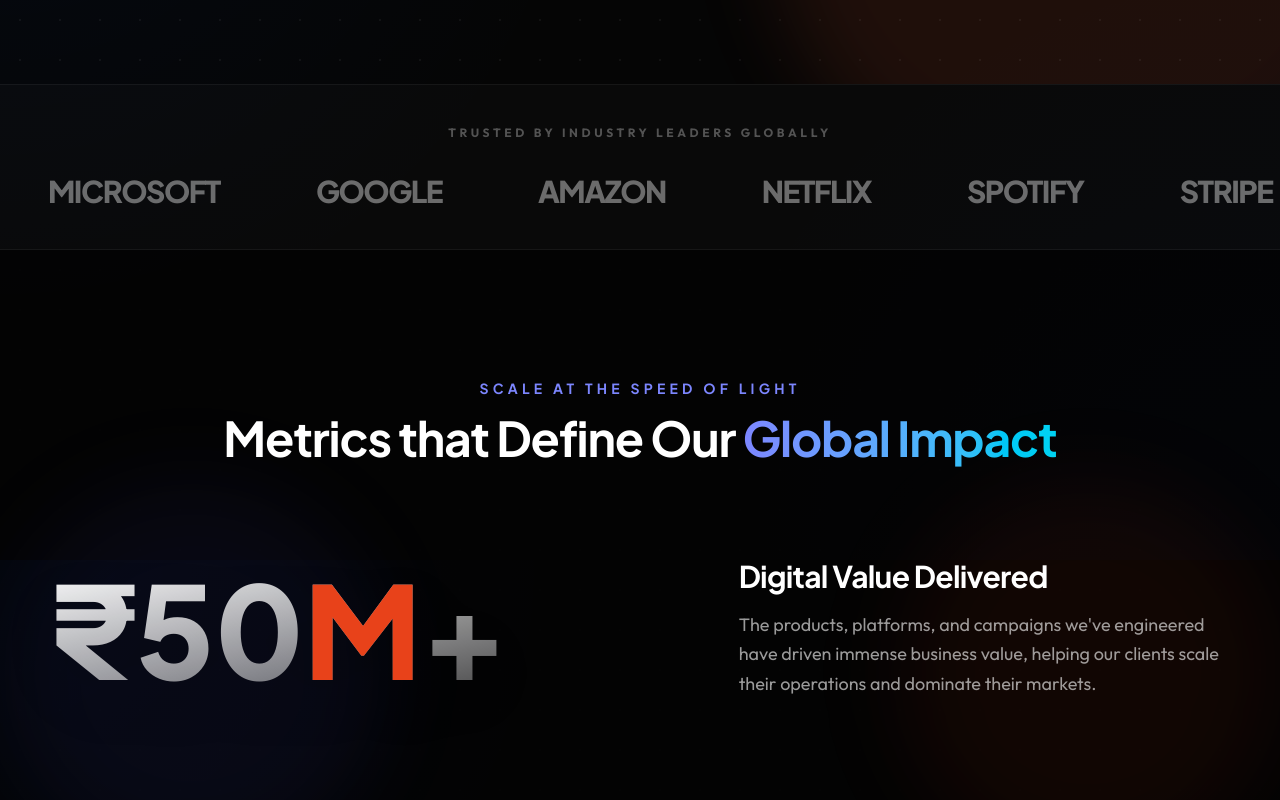
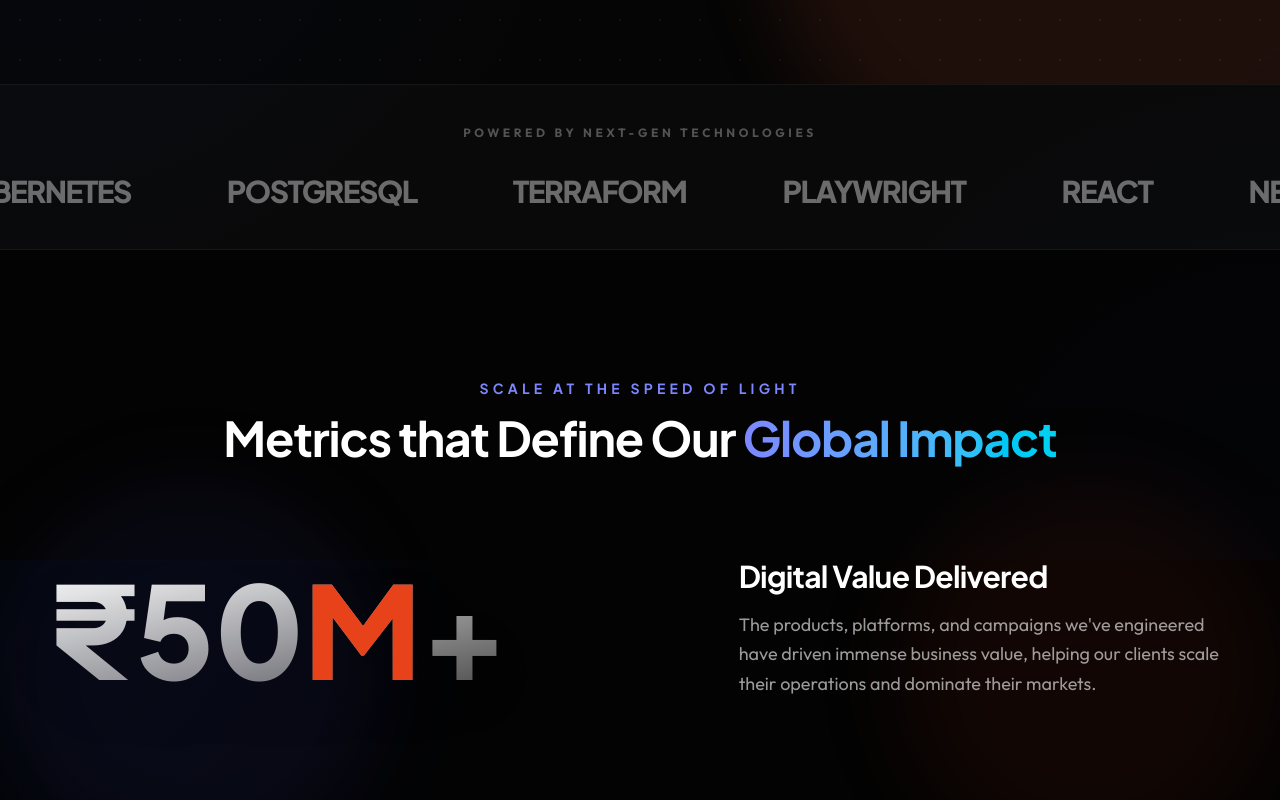
Before and after one commit to asim66/sociodigit, a React (Vite) app: page / in a window 1280 px wide. Shown: the part 1040-1840 px from the top of the page. Built offline with nearby package versions, Linux system fonts and the light colour scheme.

Commit message:
feat: introduce digital marketing marquee and update technology partners section.

```diff
--- a/src/index.css
+++ b/src/index.css
@@ -166,3 +166,17 @@
   from { transform: rotate(0deg); }
   to { transform: rotate(360deg); }
 }
+
+@keyframes marquee {
+  0% { transform: translateX(0%); }
+  100% { transform: translateX(-100%); }
+}
+
+.animate-marquee {
+  animation: marquee 30s linear infinite;
+}
+
+.marquee-container {
+  display: flex;
+  overflow: hidden;
+}
--- a/src/pages/Home.tsx
+++ b/src/pages/Home.tsx
@@ -192,26 +192,26 @@
         </div>
       </section>
 
-      {/* Trusted By - Infinite Marquee */}
+      {/* Powered By - Infinite Marquee */}
       <section className="py-6 md:py-10 border-y border-white/5 bg-white/2 overflow-hidden relative">
         <div className="absolute inset-y-0 left-0 w-16 md:w-32 bg-gradient-to-r from-deep-space-blue to-transparent z-10 pointer-events-none"></div>
         <div className="absolute inset-y-0 right-0 w-16 md:w-32 bg-gradient-to-l from-deep-space-blue to-transparent z-10 pointer-events-none"></div>
         <div className="container-custom">
-          <p className="text-center text-[10px] md:text-xs font-bold text-white/30 uppercase tracking-[0.3em] mb-6 md:mb-8">Trusted by industry leaders globally</p>
+          <p className="text-center text-[10px] md:text-xs font-bold text-white/30 uppercase tracking-[0.3em] mb-6 md:mb-8">Powered by next-gen technologies</p>
         </div>
 
         <div className="flex marquee-container overflow-hidden w-full">
           <div className="flex animate-marquee whitespace-nowrap items-center min-w-max">
             {/* First set of logos */}
             <div className="flex space-x-16 md:space-x-24 px-8 md:px-12 items-center opacity-40 grayscale hover:grayscale-0 transition-all duration-300">
-              {['MICROSOFT', 'GOOGLE', 'AMAZON', 'NETFLIX', 'SPOTIFY', 'STRIPE', 'UBER', 'AIRBNB'].map((brand) => (
-                <span key={`1-${brand}`} className="text-2xl md:text-3xl font-display font-black tracking-tighter hover:text-brand-orange transition-colors cursor-default select-none">{brand}</span>
+              {['REACT', 'NEXT.JS', 'NODE.JS', 'AWS', 'KUBERNETES', 'POSTGRESQL', 'TERRAFORM', 'PLAYWRIGHT'].map((tech) => (
+                <span key={`1-${tech}`} className="text-2xl md:text-3xl font-display font-black tracking-tighter hover:text-brand-orange transition-colors cursor-default select-none">{tech}</span>
               ))}
             </div>
             {/* Duplicated set for seamless loop */}
             <div className="flex space-x-16 md:space-x-24 px-8 md:px-12 items-center opacity-40 grayscale hover:grayscale-0 transition-all duration-300">
-              {['MICROSOFT', 'GOOGLE', 'AMAZON', 'NETFLIX', 'SPOTIFY', 'STRIPE', 'UBER', 'AIRBNB'].map((brand) => (
-                <span key={`2-${brand}`} className="text-2xl md:text-3xl font-display font-black tracking-tighter hover:text-brand-orange transition-colors cursor-default select-none">{brand}</span>
+              {['REACT', 'NEXT.JS', 'NODE.JS', 'AWS', 'KUBERNETES', 'POSTGRESQL', 'TERRAFORM', 'PLAYWRIGHT'].map((tech) => (
+                <span key={`2-${tech}`} className="text-2xl md:text-3xl font-display font-black tracking-tighter hover:text-brand-orange transition-colors cursor-default select-none">{tech}</span>
               ))}
             </div>
           </div>
@@ -356,6 +356,51 @@
         </div>
       </section>
 
+      {/* Digital Marketing - Reverse Marquee */}
+      <section className="py-12 md:py-16 bg-brand-orange/5 overflow-hidden relative border-y border-brand-orange/20 my-10 transform -skew-y-2 shadow-[0_0_50px_rgba(232,66,26,0.1)]">
+        <div className="absolute inset-y-0 left-0 w-24 md:w-32 bg-gradient-to-r from-[#050505] to-transparent z-10 pointer-events-none transform skew-y-2"></div>
+        <div className="absolute inset-y-0 right-0 w-24 md:w-32 bg-gradient-to-l from-[#050505] to-transparent z-10 pointer-events-none transform skew-y-2"></div>
+        <div className="absolute top-0 left-1/2 -translate-x-1/2 w-full h-full grid-bg opacity-10 transform skew-y-2"></div>
+
+        <div className="container-custom transform skew-y-2 mb-8 relative z-20">
+          <div className="flex items-center justify-center space-x-4">
+            <div className="h-px w-12 md:w-24 bg-gradient-to-r from-transparent to-brand-orange/50"></div>
+            <h2 className="text-center text-[10px] md:text-sm font-bold text-brand-orange uppercase tracking-[0.4em] drop-shadow-lg">Digital Marketing Ecosystem</h2>
+            <div className="h-px w-12 md:w-24 bg-gradient-to-l from-transparent to-brand-orange/50"></div>
+          </div>
+        </div>
+
+        <div className="flex marquee-container overflow-hidden w-full transform skew-y-2">
+          {/* Animation direction: reverse for opposite flow */}
+          <div className="flex animate-marquee whitespace-nowrap items-center min-w-max" style={{ animationDirection: 'reverse', animationDuration: '40s' }}>
+            {/* First Set */}
+            <div className="flex space-x-6 md:space-x-10 px-4 items-center">
+              {['SEO', 'BRANDING', 'FRAUD DETECTION', 'ORM', 'PAID ADS', 'SOCIAL MEDIA'].map((tool) => (
+                <div key={`m1-${tool}`} className="px-6 py-3 md:px-8 md:py-4 rounded-full border border-brand-orange/30 bg-brand-orange/10 text-brand-orange text-sm md:text-lg font-bold font-mono tracking-tight hover:bg-brand-orange hover:text-white hover:scale-110 hover:-rotate-3 transition-all duration-300 shadow-[0_0_15px_rgba(232,66,26,0.3)] hover:shadow-[0_0_30px_rgba(232,66,26,0.8)] cursor-default backdrop-blur-md">
+                  {tool}
+                </div>
+              ))}
+            </div>
+            {/* Second Set */}
+            <div className="flex space-x-6 md:space-x-10 px-4 items-center">
+              {['SEO', 'BRANDING', 'FRAUD DETECTION', 'ORM', 'PAID ADS', 'SOCIAL MEDIA'].map((tool) => (
+                <div key={`m2-${tool}`} className="px-6 py-3 md:px-8 md:py-4 rounded-full border border-brand-orange/30 bg-brand-orange/10 text-brand-orange text-sm md:text-lg font-bold font-mono tracking-tight hover:bg-brand-orange hover:text-white hover:scale-110 hover:-rotate-3 transition-all duration-300 shadow-[0_0_15px_rgba(232,66,26,0.3)] hover:shadow-[0_0_30px_rgba(232,66,26,0.8)] cursor-default backdrop-blur-md">
+                  {tool}
+                </div>
+              ))}
+            </div>
+            {/* Third Set to guarantee no jump on ultrawide monitors */}
+            <div className="flex space-x-6 md:space-x-10 px-4 items-center">
+              {['SEO', 'BRANDING', 'FRAUD DETECTION', 'ORM', 'PAID ADS', 'SOCIAL MEDIA'].map((tool) => (
+                <div key={`m3-${tool}`} className="px-6 py-3 md:px-8 md:py-4 rounded-full border border-brand-orange/30 bg-brand-orange/10 text-brand-orange text-sm md:text-lg font-bold font-mono tracking-tight hover:bg-brand-orange hover:text-white hover:scale-110 hover:-rotate-3 transition-all duration-300 shadow-[0_0_15px_rgba(232,66,26,0.3)] hover:shadow-[0_0_30px_rgba(232,66,26,0.8)] cursor-default backdrop-blur-md">
+                  {tool}
+                </div>
+              ))}
+            </div>
+          </div>
+        </div>
+      </section>
+
       {/* Why Choose Us - Code Snippet Style */}
       <section className="section-padding">
         <div className="container-custom">
```
